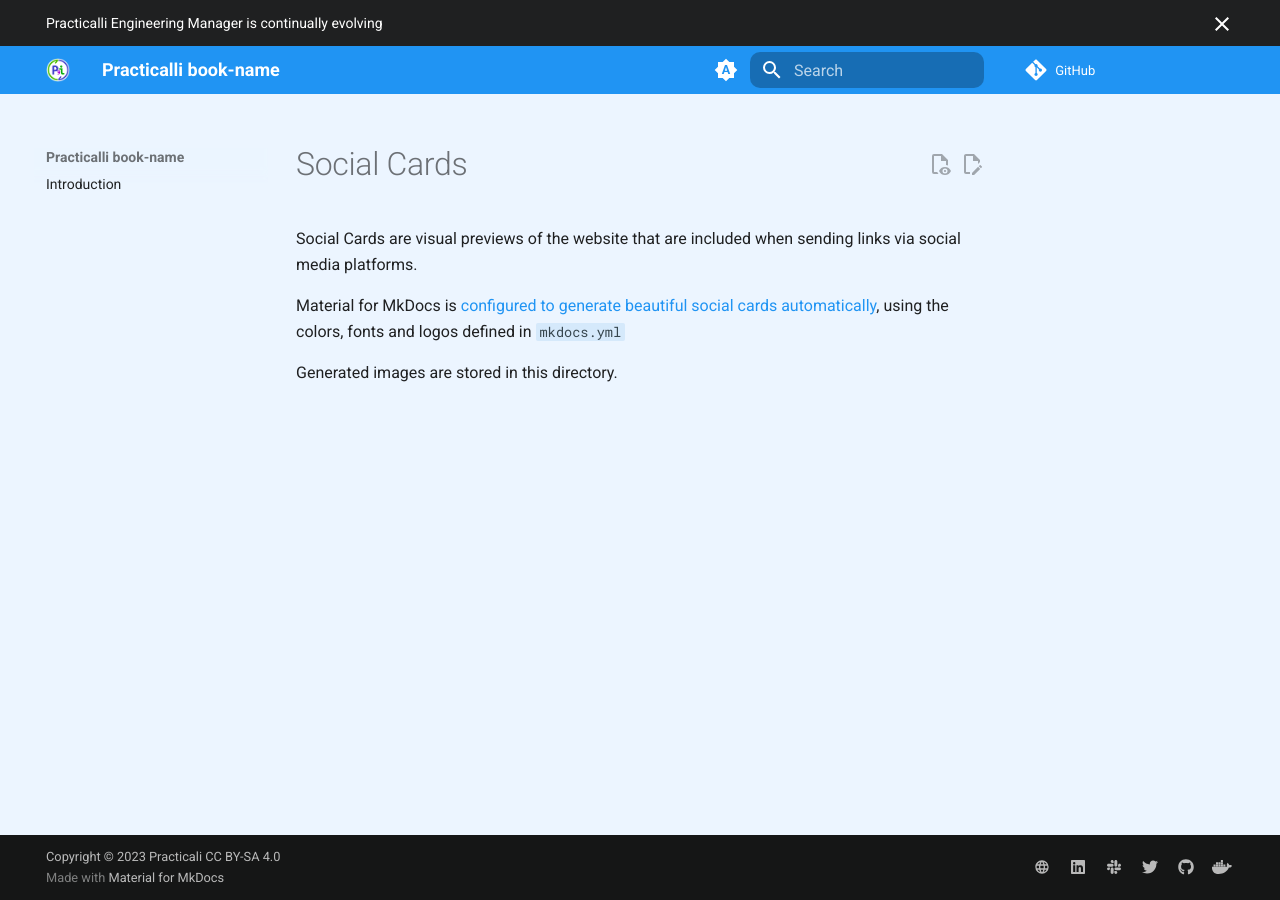
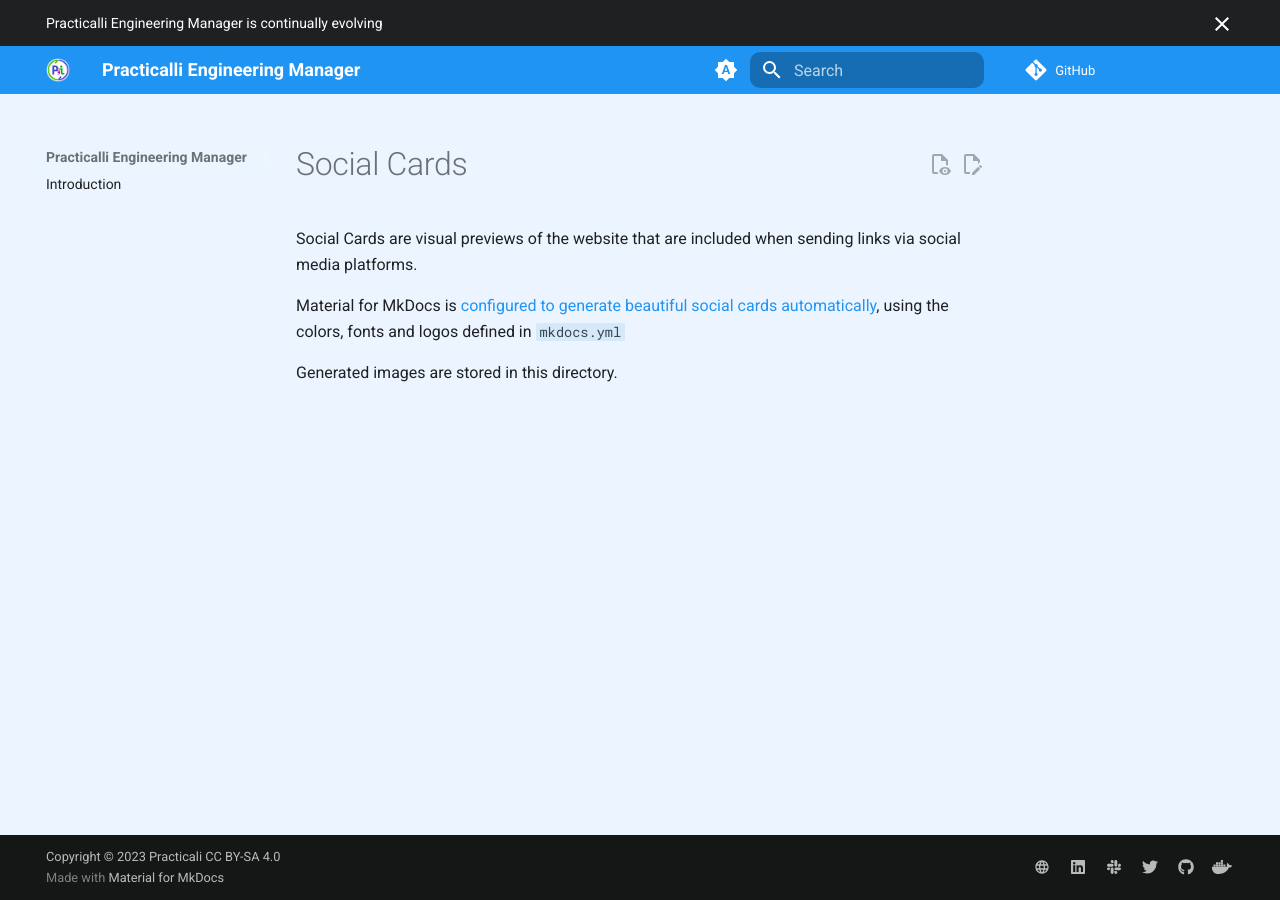
Before and after one commit to practicalli/engineering-manager, an MkDocs documentation site: the page built from docs/assets/images/social/README.md, in a window 1280 px wide. Built offline with MkDocs 1.6.1 and Material for MkDocs 9.7.7, drawn with Linux system fonts in a browser that asks for light colours; comment, search, counter and statistics services are not loaded.

Commit message:
build(zensical): 🔧 set project name and document in readme

```diff
--- a/mkdocs.yml
+++ b/mkdocs.yml
@@ -1,13 +1,13 @@
 ---
-# Practicalli book-name
-site_name: Practicalli book-name
-site_url: https://practical.li/book-name
-site_description: Practical guide to
+# Practicalli Engineering Manager
+site_name: Practicalli Engineering Manager
+site_url: https://practical.li/engineering-manager
+site_description: Practical guide to managing software engineering teams as an engineering manager
 site_author: Practicalli
 site_org: https://practical.li/
 copyright: Copyright &copy 2023  Practicali <a href="https://creativecommons.org/licenses/by-sa/4.0/">CC BY-SA 4.0</a>
-repo_url: https://github.com/practicalli/book-name/
-edit_uri: https://github.com/practicalli/book-name/edit/main/docs/
+repo_url: https://github.com/practicalli/engineering-manager/
+edit_uri: https://github.com/practicalli/engineering-manager/edit/main/docs/
 
 # Deployment
 # remote_name: origin
```
Also changed, not shown: CHANGELOG.md (+1 -0 lines), README.md (+9 -14 lines), docs/index.md (+3 -3 lines).
